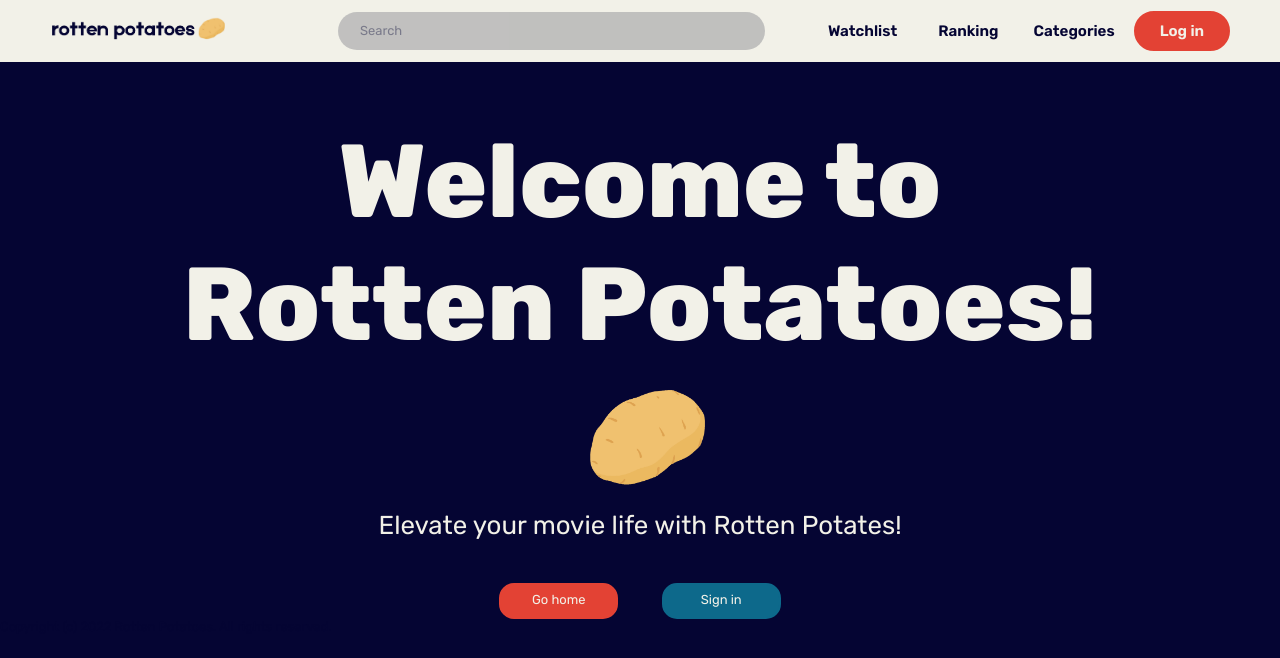
After one commit to blocksrey/rottenpotatoes, a PHP site: page /components/welcome.htm in a window 1280 px wide. The commit adds this page. Shown: the top 658 px of the page. Run offline with PHP 8.4, Linux system fonts and the light colour scheme.

Commit message:
homepage & Sign up Welcome page

```diff
--- /dev/null
+++ b/components/welcome.htm
@@ -0,0 +1,41 @@
+<!doctype html>
+
+<link rel=preconnect href=https://fonts.googleapis.com>
+<link rel=preconnect href=https://fonts.gstatic.com crossorigin>
+<link href=https://fonts.googleapis.com/css2?family=Rubik:wght@300;400;600;800&display=swap rel=stylesheet>
+<link rel=stylesheet href=../scss/style.css>
+<link rel=icon href=favicon.ico>
+
+<title>Rotten Potatoes</title>
+
+<div class=nav-bar>
+	<div class='logo flex'>
+		<a href=home.htm><img src=../images/light-logo-1.png class=logo_img></a>
+	</div>
+	<div class='search flex'>
+		<input type=text name=search placeholder=Search id=Search class=search_bar>
+	</div>
+	<div class='menu flex'>
+		<a href=watchlist.htm class='menu_button flex menu_btn'>Watchlist</a>
+		<a href=ranking.htm class='menu_button flex menu_btn'>Ranking</a>
+		<a href=categories.htm class='menu_button flex menu_btn'>Categories</a>
+		<a href=login.htm class='menu_button flex menu_login'>Log in</a>
+	</div>
+</div>
+
+<div class="welcometxt flex">
+    <span class = welcome>Welcome to<br>Rotten Potatoes!</span>
+    <img src="../images/potato.png"> <br>
+    <div class = greet>Elevate your movie life with Rotten Potates!</div>
+</div>
+
+
+<div class ="homebutton">
+    <a href=home.htm class=hollowred>Go home</a>
+    <a href=login.htm class=hollowblue>Sign in</a>
+</div>
+
+</div>
+<p>Copyright (c) 2022 Rotten Potatoes. All rights reserved.</p>
+
+<script src=../scripts/search.js></script>
--- /dev/null
+++ b/scss/_welcome.scss
@@ -0,0 +1,63 @@
+.welcometxt{
+    margin-top: 4rem;
+    flex-direction: column;
+    text-align: center;
+    .welcome{
+            flex-direction: row;
+            font-size: 8em;
+            font-weight: bold;
+            color : $ivory;
+        }
+    img{
+            padding-top: 1rem;
+            padding-left: 1rem;
+            width:8rem;
+            height:8rem;
+    }
+    .greet{
+        color : $ivory;
+        font-size:2em;
+    }
+
+}
+.homebutton{
+    margin-top: 3rem;
+    display: flex;
+    justify-content: center;
+    gap: 3rem;
+    .hollowred {
+        height: 1.2rem;
+        width: 6rem;
+        border: 2px solid $red;
+        background: $red;
+        padding: 0.5rem 1rem;
+        border-radius: 15px;
+        text-align: center;
+        color: $ivory;
+        align-self: flex-end;
+
+        &:hover {
+            background-color: $ivory;
+            border: 2px solid $ivory;
+            color:black;
+        }
+    }
+    .hollowblue{
+        height: 1.2rem;
+        width: 6rem;
+        border: 2px solid #0D698B;
+        background: #0D698B;
+        padding: 0.5rem 1rem;
+        border-radius: 15px;
+        text-align: center;
+        color: $ivory;
+        align-self: flex-end;
+
+        &:hover{
+            background-color: $ivory;
+            border: 2px solid $ivory;
+            color:black;
+            transition: all 0.15s ease-in-out;
+        }
+    }
+}
--- a/scss/style.css
+++ b/scss/style.css
@@ -2,46 +2,31 @@
   height: 4rem;
   background-color: #F2F1E8;
   border-radius: 0;
-	display: -ms-grid;
   display: grid;
-	-ms-grid-columns: 15% 50% 35%;
   grid-template-columns: 15% 50% 35%;
   padding: 0.15rem 3.5rem;
 }
 
 .search input:focus {
   outline: none;
-	-webkit-box-shadow: 0 0 0 2px #050533;
   box-shadow: 0 0 0 2px #050533;
-	-webkit-transition: all 0.35ms ease-in-out;
   transition: all 0.35ms ease-in-out;
 }
-
-.search input::-webkit-input-placeholder {
+.search input::-moz-placeholder {
   color: #050533;
   opacity: 0.5;
 }
-
 .search input:-ms-input-placeholder {
   color: #050533;
   opacity: 0.5;
 }
-
-.search input::-ms-input-placeholder {
-	color: #050533;
-	opacity: 0.5;
-}
-
 .search input::placeholder {
   color: #050533;
   opacity: 0.5;
 }
-
 .search_bar {
   width: 65%;
   height: 65%;
-	-webkit-box-pack: start;
-	-ms-flex-pack: start;
   justify-content: flex-start;
   padding: 0 1.5rem;
   margin-left: 10%;
@@ -49,7 +34,7 @@
   opacity: 0.8;
   color: #050533;
   font-family: "Rubik", sans-serif;
-	background-color: #b5b5b5;
+  background-color: rgb(181, 181, 181);
 }
 
 .logo img {
@@ -58,14 +43,10 @@
 }
 
 .menu {
-	-webkit-box-orient: horizontal;
-	-webkit-box-direction: normal;
-	-ms-flex-direction: row;
   flex-direction: row;
   gap: 1rem;
   color: #F2F1E8;
 }
-
 .menu a {
   font-size: 1.05rem;
   font-weight: 600;
@@ -73,24 +54,19 @@
   height: 2.5rem;
   border-radius: 2rem;
 }
-
 .menu_btn:hover {
   color: #F2F1E8;
   background-color: #050533;
-	-webkit-transition: all 0.3s ease-in-out;
   transition: all 0.3s ease-in-out;
 }
-
 .menu_login {
   background-color: #E34234;
   color: #F2F1E8;
   border: 2px solid #E34234;
 }
-
 .menu_login:hover {
   background-color: #F2F1E8;
   color: #E34234;
-	-webkit-transition: all 100ms ease-in-out;
   transition: all 100ms ease-in-out;
 }
 
@@ -114,15 +90,76 @@ a {
 }
 
 .flex {
-	display: -webkit-box;
-	display: -ms-flexbox;
   display: flex;
-	-webkit-box-pack: center;
-	-ms-flex-pack: center;
   justify-content: center;
-	-webkit-box-align: center;
-	-ms-flex-align: center;
   align-items: center;
+}
+
+.movie-box {
+  display: flex;
+  flex-direction: row;
+  margin-left: 10rem;
+  margin-bottom: 2rem;
+}
+.movie-box_half {
+  flex-direction: column;
+  align-items: flex-start;
+  margin-top: 2rem;
+  gap: 2rem;
+}
+.movie-box_half p {
+  color: #F2F1E8;
+  font-size: 1.6rem;
+  font-weight: 600;
+  text-align: center;
+}
+.movie-box_half .movie {
+  display: grid;
+  grid-template-rows: 75% 25%;
+  border-radius: 1rem;
+  width: 40rem;
+  height: 30rem;
+  margin-right: 10rem;
+}
+.movie-box_half .movie_poster {
+  position: absolute;
+  border-top-left-radius: 1.5rem;
+  border-top-right-radius: 1.5rem;
+  border: 1px solid #F2F1E8;
+  border-color: rgba(242, 241, 232, 0.7);
+}
+.movie-box_half .movie img {
+  position: relative;
+  height: 100%;
+  width: 100%;
+  border-top-left-radius: 1.5rem;
+  border-top-right-radius: 1.5rem;
+}
+.movie-box_half .movie_info {
+  padding-top: 23px;
+  font-weight: 600;
+  background-color: rgba(242, 241, 232, 0.7);
+  border-bottom-left-radius: 1.5rem;
+  border-bottom-right-radius: 1.5rem;
+  flex-direction: column;
+  text-align: center;
+  gap: 0.5rem;
+}
+.movie-box_half .movie_info .title {
+  font-size: 1.6rem;
+}
+.movie-box_half .movie_info .rating {
+  font-size: 1.4rem;
+}
+
+.list-box_half .mylist .movie_poster {
+  position: relative;
+}
+.list-box_half .mylist .movie_poster .like {
+  right: 10px;
+  bottom: 10px;
+  width: 30px;
+  height: 30px;
 }
 
 .user-box {
@@ -134,27 +171,19 @@ a {
   position: absolute;
   top: 50%;
   left: 50%;
-	-webkit-transform: translate(-50%, -50%);
   transform: translate(-50%, -50%);
 }
-
 .user-box .user {
   font-family: "Rubik", sans-serif;
   font-weight: 600;
 }
-
 .user-box .user_title {
   font-size: 1.5rem;
 }
-
 .user-box .user_register {
-	-webkit-box-orient: vertical;
-	-webkit-box-direction: normal;
-	-ms-flex-direction: column;
   flex-direction: column;
   gap: 2rem;
 }
-
 .user-box .user input {
   border: 2px solid #050533;
   background: #F2F1E8;
@@ -162,7 +191,6 @@ a {
   padding: 1rem;
   border-radius: 1.5rem;
 }
-
 .user-box .user button {
   background: #E34234;
   width: 75%;
@@ -172,41 +200,31 @@ a {
   cursor: pointer;
   border: 2px solid #E34234;
 }
-
 .user-box .user button:hover {
   color: #E34234;
   background-color: #F2F1E8;
-	-webkit-transition: all 0.3s ease-in-out;
   transition: all 0.3s ease-in-out;
 }
-
 .user-box .user .message {
   color: #050533;
   font-size: 1rem;
 }
-
 .user-box .user .message a {
   color: #0D698B;
 }
-
 .user-box .user .message a:hover {
   font-weight: 800;
 }
-
 .user-box .user .hide {
   display: none;
 }
 
 .list-box {
   margin: 2rem 3rem;
-	-webkit-box-orient: vertical;
-	-webkit-box-direction: normal;
-	-ms-flex-direction: column;
   flex-direction: column;
   min-height: 70vh;
   gap: 2rem;
 }
-
 .list-box .hollowblue {
   height: 1rem;
   width: 5rem;
@@ -215,50 +233,35 @@ a {
   border-radius: 15px;
   text-align: center;
   color: #F2F1E8;
-	-ms-flex-item-align: end;
   align-self: flex-end;
 }
-
 .list-box .hollowblue:hover {
   background-color: #0D698B;
-	-webkit-transition: all 0.15s ease-in-out;
   transition: all 0.15s ease-in-out;
 }
-
 .list-box_half {
-	-webkit-box-orient: vertical;
-	-webkit-box-direction: normal;
-	-ms-flex-direction: column;
   flex-direction: column;
-	-webkit-box-align: start;
-	-ms-flex-align: start;
   align-items: flex-start;
   gap: 1rem;
   width: 100%;
   overflow-x: scroll;
 }
-
 .list-box_half::-webkit-scrollbar {
   display: none;
 }
-
 .list-box_half p {
   color: #F2F1E8;
   font-size: 1.6rem;
   font-weight: 600;
 }
-
 .list-box_half .movie {
-	display: -ms-grid;
   display: grid;
-	-ms-grid-rows: 75% 25%;
   grid-template-rows: 75% 25%;
   border-radius: 1rem;
   width: 15rem;
   height: 25rem;
   margin-right: 2rem;
 }
-
 .list-box_half .movie_poster {
   position: relative;
   border-top-left-radius: 1.5rem;
@@ -266,7 +269,6 @@ a {
   border: 1px solid #F2F1E8;
   border-color: rgba(242, 241, 232, 0.7);
 }
-
 .list-box_half .movie img {
   position: absolute;
   height: 100%;
@@ -274,24 +276,79 @@ a {
   border-top-left-radius: 1.5rem;
   border-top-right-radius: 1.5rem;
 }
-
 .list-box_half .movie_info {
   font-weight: 600;
   background-color: rgba(242, 241, 232, 0.7);
   border-bottom-left-radius: 1.5rem;
   border-bottom-right-radius: 1.5rem;
-	-webkit-box-orient: vertical;
-	-webkit-box-direction: normal;
-	-ms-flex-direction: column;
   flex-direction: column;
   text-align: center;
 }
-
 .list-box_half .movie_info .title {
   font-size: 1.1rem;
 }
-
 .list-box_half .movie_info .rating {
   font-size: 1rem;
 }
-/*# sourceMappingURL=style.css.map */
+
+.welcometxt {
+  margin-top: 4rem;
+  flex-direction: column;
+  text-align: center;
+}
+.welcometxt .welcome {
+  flex-direction: row;
+  font-size: 8em;
+  font-weight: bold;
+  color: #F2F1E8;
+}
+.welcometxt img {
+  padding-top: 1rem;
+  padding-left: 1rem;
+  width: 8rem;
+  height: 8rem;
+}
+.welcometxt .greet {
+  color: #F2F1E8;
+  font-size: 2em;
+}
+
+.homebutton {
+  margin-top: 3rem;
+  display: flex;
+  justify-content: center;
+  gap: 3rem;
+}
+.homebutton .hollowred {
+  height: 1.2rem;
+  width: 6rem;
+  border: 2px solid #E34234;
+  background: #E34234;
+  padding: 0.5rem 1rem;
+  border-radius: 15px;
+  text-align: center;
+  color: #F2F1E8;
+  align-self: flex-end;
+}
+.homebutton .hollowred:hover {
+  background-color: #F2F1E8;
+  border: 2px solid #F2F1E8;
+  color: black;
+}
+.homebutton .hollowblue {
+  height: 1.2rem;
+  width: 6rem;
+  border: 2px solid #0D698B;
+  background: #0D698B;
+  padding: 0.5rem 1rem;
+  border-radius: 15px;
+  text-align: center;
+  color: #F2F1E8;
+  align-self: flex-end;
+}
+.homebutton .hollowblue:hover {
+  background-color: #F2F1E8;
+  border: 2px solid #F2F1E8;
+  color: black;
+  transition: all 0.15s ease-in-out;
+}/*# sourceMappingURL=style.css.map */
--- a/scss/style.scss
+++ b/scss/style.scss
@@ -5,3 +5,4 @@
 @import "home";
 @import "login";
 @import "watchlist";
+@import "welcome";
```
Also changed, not shown: components/home.htm (+95 -0 lines), scss/_home.scss (+78 -0 lines), 1 other file. Lines whose indentation alone changed are shown as unchanged.
